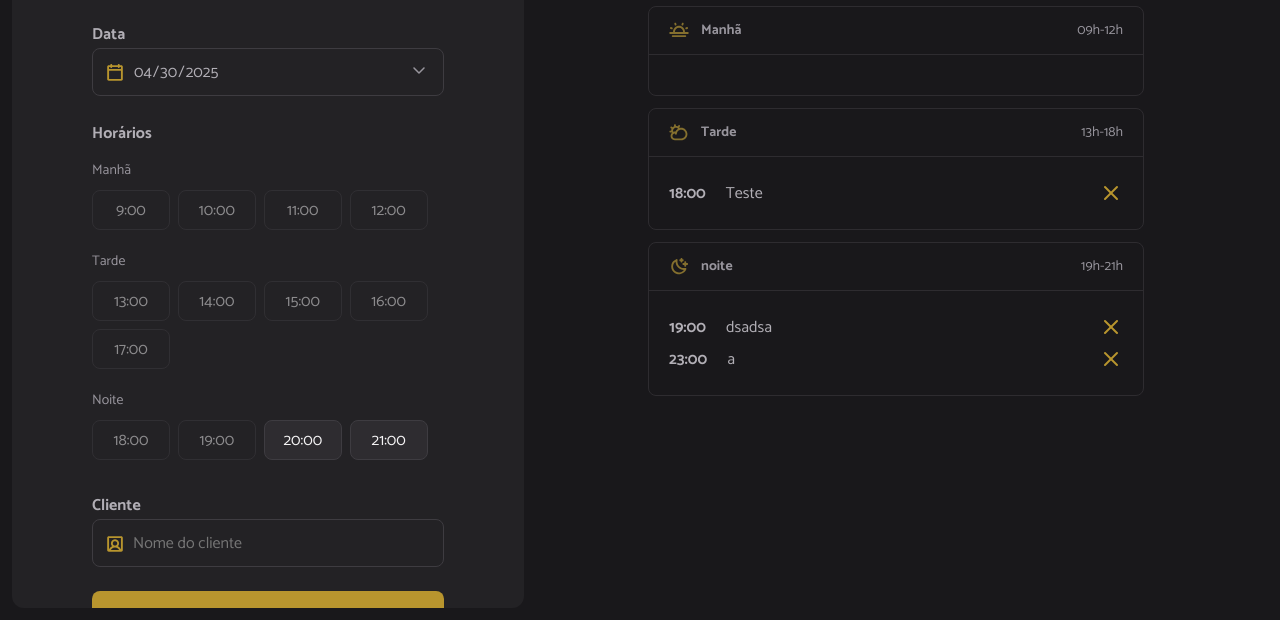
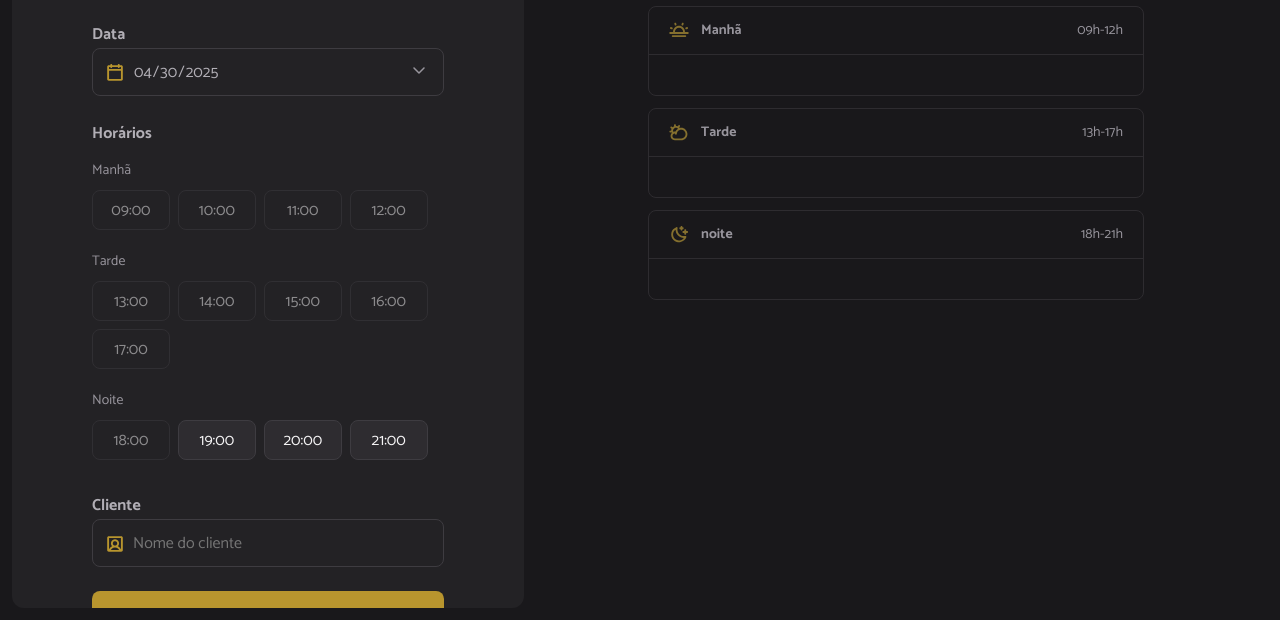
Before and after one commit to GuiSonsin/projeto-hairday, a website built with webpack: page index.html in a window 1280 px wide. Shown: the part 180-800 px from the top of the page. Built offline with nearby package versions, Linux system fonts and the light colour scheme; data requests are answered from the project's data file.

Commit message:
Atualizando a lista de agendamento

```diff
--- a/index.html
+++ b/index.html
@@ -104,7 +104,7 @@
           <header>
             <img src="./src/assets/afternoon.svg" alt="Tarde" />
             <strong>Tarde</strong>
-            <span>13h-18h</span>
+            <span>13h-17h</span>
           </header>
           <ul id="period-afternoon" class="period">
             <!-- Exemplo
@@ -124,7 +124,7 @@
           <header>
             <img src="./src/assets/night.svg" alt="noite" />
             <strong>noite</strong>
-            <span>19h-21h</span>
+            <span>18h-21h</span>
           </header>
           <ul id="period-night" class="period">
             <!-- Exemplo
--- a/server.json
+++ b/server.json
@@ -1,19 +1,9 @@
 {
   "schedules": [
     {
-      "id": 1746032119358,
-      "name": "Teste",
-      "when": "2025-04-30T18:00:00.000Z"
-    },
-    {
-      "id": 1746032737473,
-      "name": "dsadsa",
-      "when": "2025-04-30T19:00:00.000Z"
-    },
-    {
-      "id": 1746034101459,
-      "name": "a",
-      "when": "2025-04-30T23:00:00.000Z"
+      "id": 1746037891612,
+      "name": "f",
+      "when": "2025-05-01T12:00:00.000Z"
     }
   ]
 }
--- a/src/modules/form/hours-load.js
+++ b/src/modules/form/hours-load.js
@@ -9,7 +9,7 @@ export function hoursLoad( { date, dailySchedules } ){
     // limpa a lista de horarios
     hours.innerHTML = ""
 
-    // obtem a lista de todos os horarios ocupados
+    // obtem a lista de horarios ocupados
     const unavailableHours = dailySchedules.map((schedule) => dayjs(schedule.when).format("HH:mm"))
 
     const opening = openingHours.map((hour) => {
@@ -36,7 +36,7 @@ export function hoursLoad( { date, dailySchedules } ){
 
         li.textContent = hour
 
-        if(hour === "9:00"){
+        if(hour === "09:00"){
             hourHeaderAdd("Manhã")
         }else if(hour === "13:00"){
             hourHeaderAdd("Tarde")
--- a/src/modules/form/submit.js
+++ b/src/modules/form/submit.js
@@ -1,6 +1,7 @@
 import dayjs from "dayjs"
 
 import { scheduleNew } from "../../services/schedule-new.js"
+import { schedulesDay } from "../schedules/load.js"
 
 const form = document.querySelector("form")
 const selectedDate = document.getElementById("date")
@@ -42,11 +43,18 @@ form.onsubmit = async (event) => {
         // gera um id
         const id = new Date().getTime()
 
+        // faz o agendamento
         await scheduleNew({
             id,
             name,
-            when
+            when,
         })
+
+        // recarrega os agendamentos
+        await schedulesDay()
+
+        // limpa o campo input do nome do cliente
+        clientName.value = ""
 
     } catch (error) {
         alert("Não foi possível realizar o agendamento!")
--- a/src/modules/schedules/show.js
+++ b/src/modules/schedules/show.js
@@ -39,7 +39,7 @@ export function scheduleShow({ dailySchedules }){
             // renderiza o agendamento na sessao (manha, tarde ou noite)
             if(hour <= 12){
                 periodMorning.append(item)
-            }else if(hour > 12 && hour <= 18){
+            }else if(hour > 12 && hour <= 17){
                 periodAfternoon.append(item)
             }else{
                 periodNight.append(item)
--- a/src/utils/opening-hours.js
+++ b/src/utils/opening-hours.js
@@ -1,5 +1,5 @@
 export const openingHours = [
-    "9:00",
+    "09:00",
     "10:00",
     "11:00",
     "12:00",
```
Also changed, not shown: src/modules/form/hours-click.js (line endings or trailing spaces), src/modules/schedules/load.js (line endings or trailing spaces).
